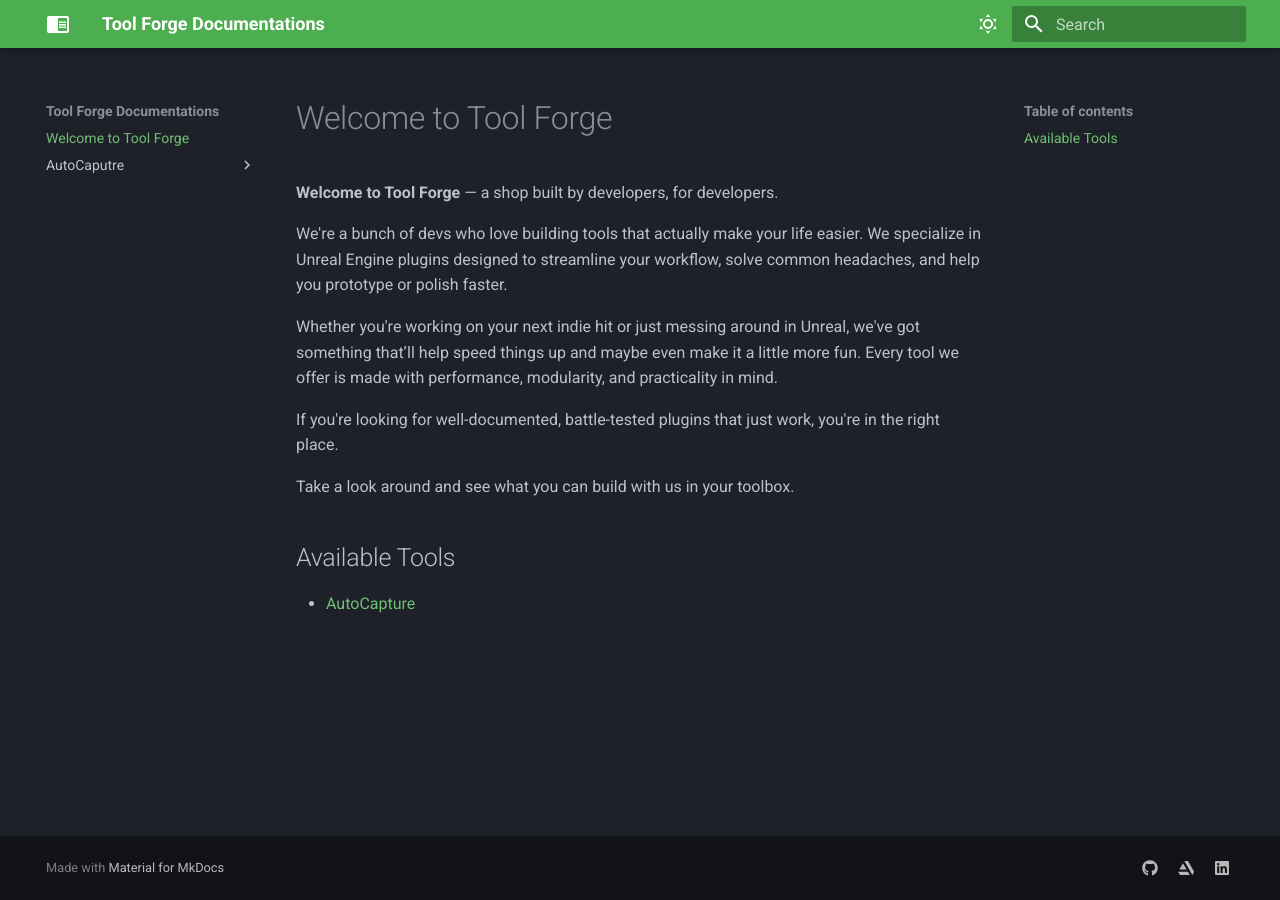
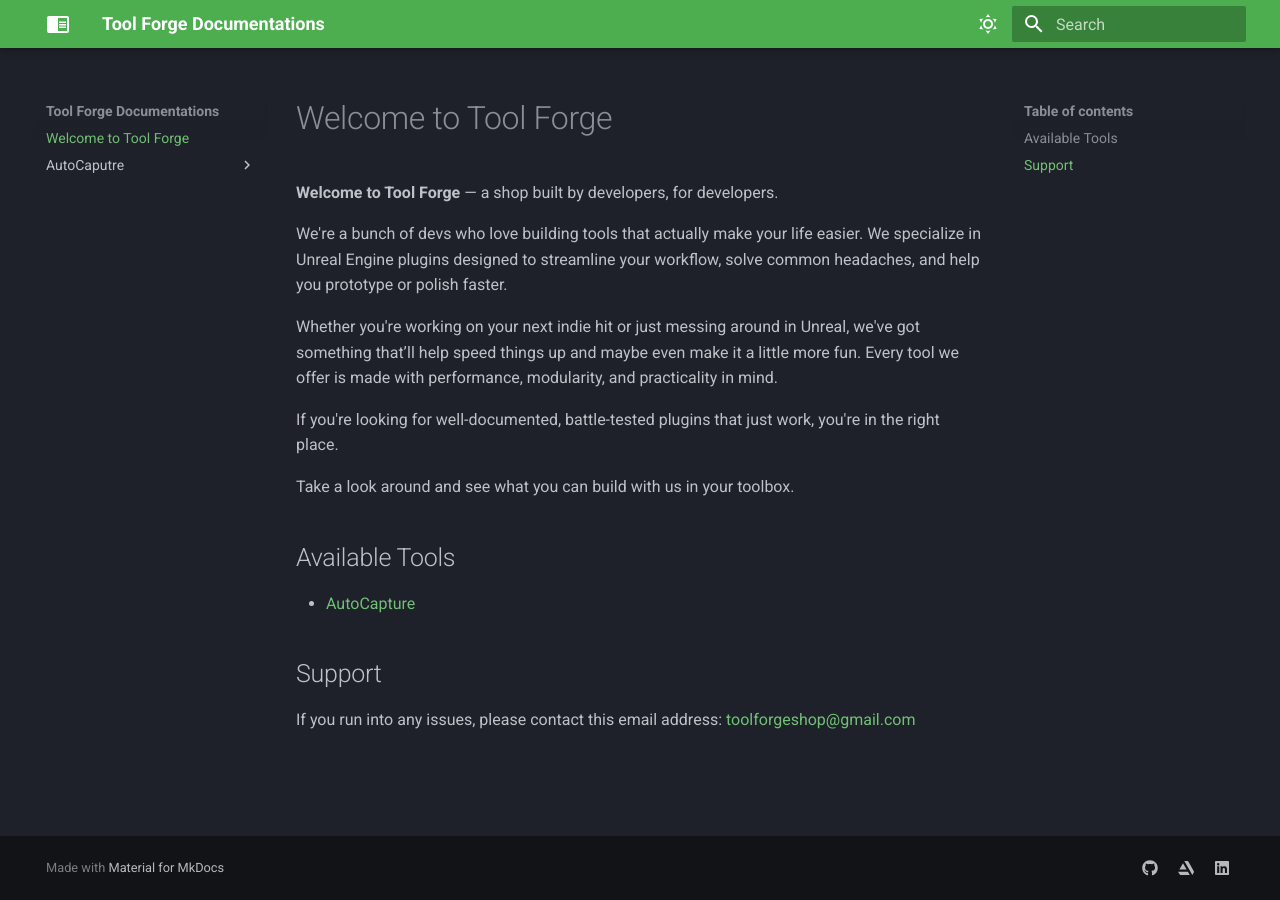
Before and after one commit to benjoe93/tool-docs, an MkDocs documentation site: the page built from docs/index.md, in a window 1280 px wide. Built offline with MkDocs 1.6.1 and Material for MkDocs 9.7.7, drawn with Linux system fonts in a browser that asks for light colours.

Commit message:
Added support email

```diff
--- a/docs/index.md
+++ b/docs/index.md
@@ -13,3 +13,7 @@
 ## Available Tools
 
 - [AutoCapture](/docs/AutoCaputre/02_usage.md)
+
+## Support
+
+If you run into any issues, please contact this email address: [toolforgeshop@gmail.com](mailto:toolforgeshop+support@gmail.com)
```
